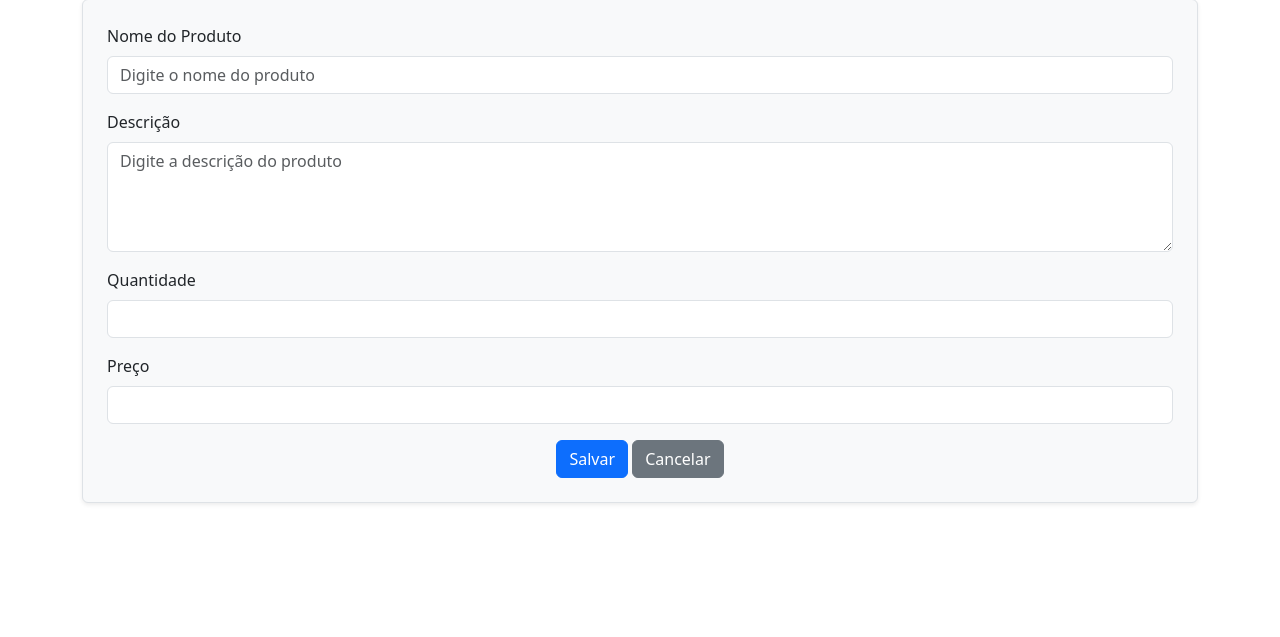
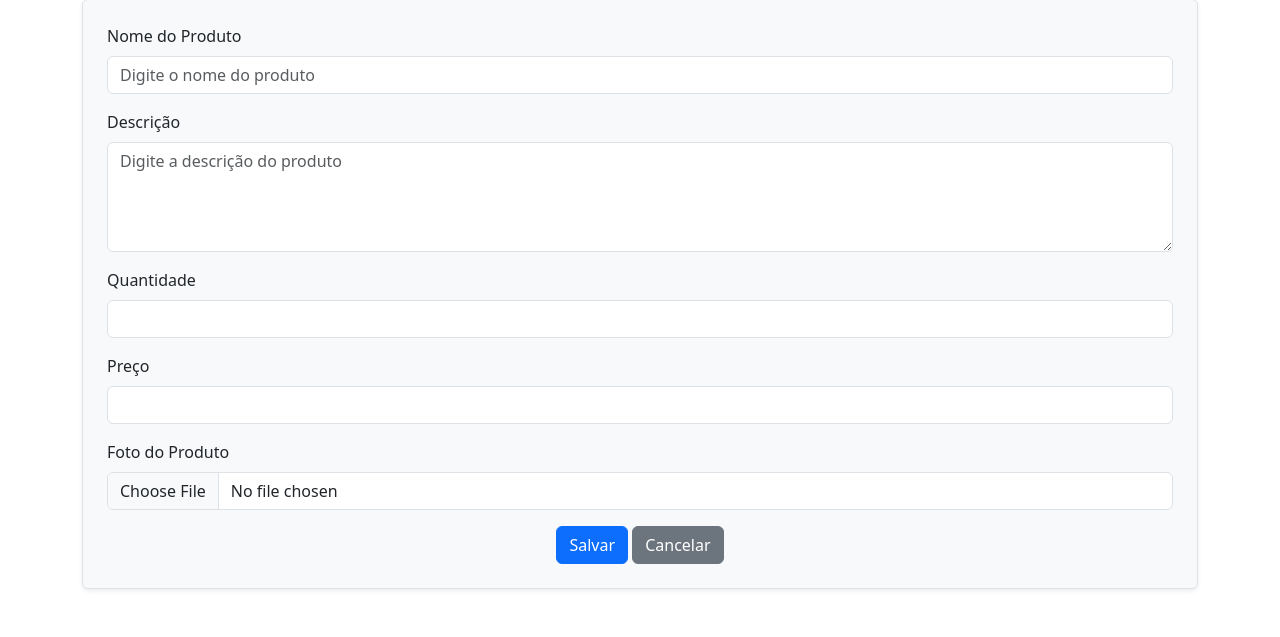
Before and after one commit to sfrederico/web2-ecommerce, a PHP site: page /views/produto/produto_form.php in a window 1280 px wide. Shown: the part 211-848 px from the top of the page. Before the commit the page ends 715 px from the top, so only its background shows below. Run offline with PHP 8.4, Linux system fonts and the light colour scheme.

Commit message:
feat: :sparkles: Add upload image field in product form

```diff
--- a/src/views/produto/produto_form.php
+++ b/src/views/produto/produto_form.php
@@ -20,7 +20,7 @@ if (!SessionHelper::isSessionStarted()) {
     <?php require_once __DIR__ . '/../comum/header.php'; ?>
     <div class="container my-5">
         <h1 class="text-center mb-4">Criar Produto</h1>
-        <form action="/produto.php" method="POST" class="p-4 border rounded shadow-sm bg-light">
+        <form action="/produto.php" method="POST" class="p-4 border rounded shadow-sm bg-light" enctype="multipart/form-data">
             <input type="hidden" name="acao" value="criar">
             <div class="mb-3">
                 <label for="nome" class="form-label">Nome do Produto</label>
@@ -38,6 +38,10 @@ if (!SessionHelper::isSessionStarted()) {
                 <label for="preco" class="form-label">Preço</label>
                 <input type="number" id="preco" name="preco" class="form-control" step="0.01" min="0" required>
             </div>
+            <div class="mb-3">
+                <label for="foto" class="form-label">Foto do Produto</label>
+                <input type="file" id="foto" name="foto" class="form-control" accept="image/*" required>
+            </div>
             <div class="text-center">
                 <button type="submit" class="btn btn-primary">Salvar</button>
                 <a href="/estoque.php" class="btn btn-secondary">Cancelar</a>
```
